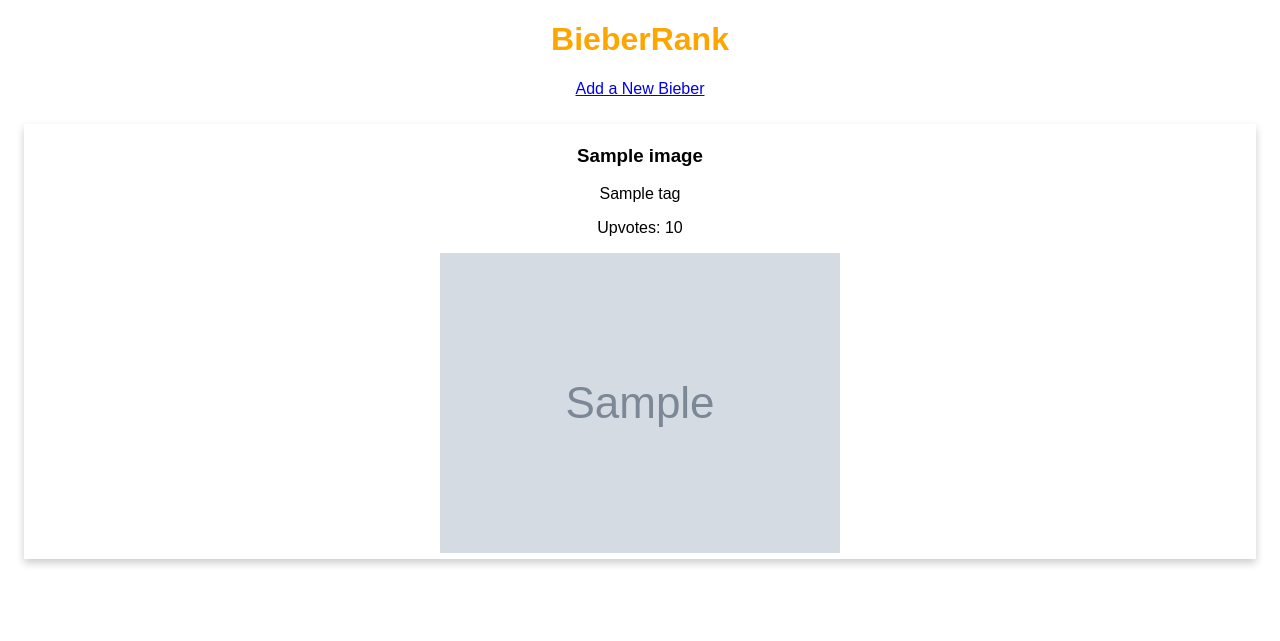
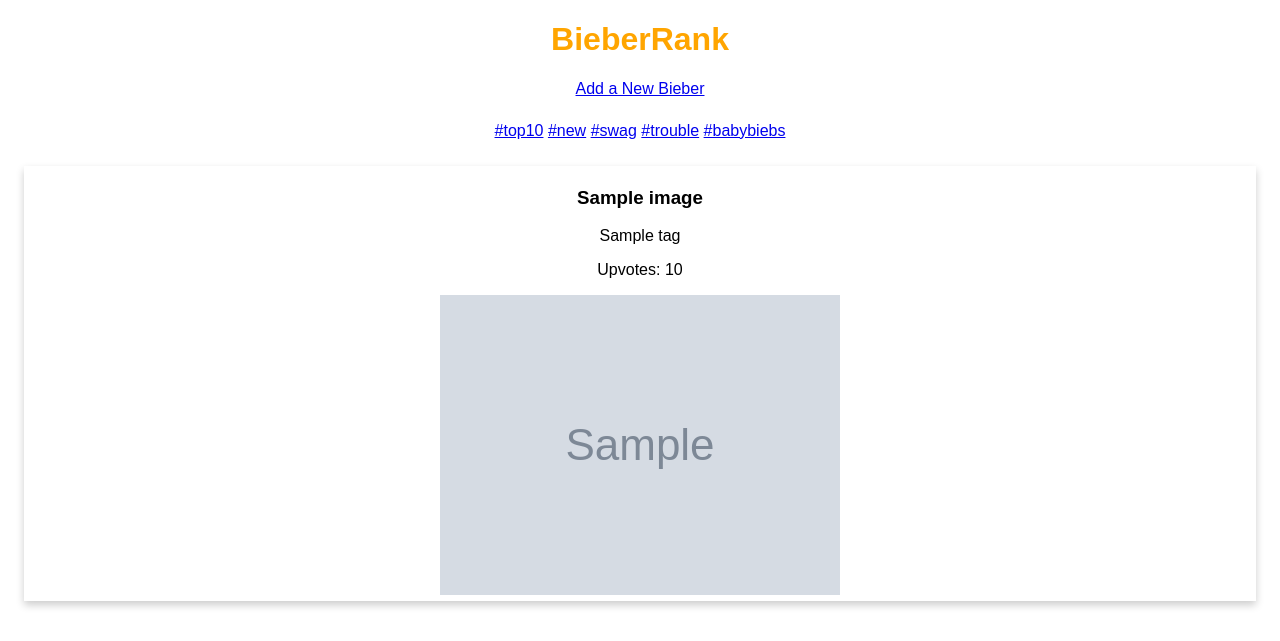
Before and after one commit to kmerrill27/bieberrank, a Python web app: template templates/index.html in a window 1280 px wide. Shown: the top 641 px of the page. Run offline with Jinja, Linux system fonts and the light colour scheme; the template is opened without the code that fills it: most values are stand-ins (such as "Sample title", 1, 10 or a date in 2020); grey boxes marked "Sample" are stand-in pictures; some libraries are stand-ins or nearby versions.

Commit message:
fix hacks

```diff
--- a/js/main.js
+++ b/js/main.js
@@ -2,6 +2,14 @@ function upvote(div) {
   title = $(div).find("h3").text();
   $.post("/upvote", data={ "title": title },
     function(d) {
-        window.location.reload();
+        // Since Datastore has some latency registering
+        // the update, artificially increase the vote
+        // count on the frontend. When the user next
+        // refreshes the page, the actual count - as
+        // read from Datastore - will appear.
+        vote_text = $(div).find(".upvotes").text();
+        vote_components = vote_text.split(" ");
+        votes = parseInt(vote_components[1]) + 1;
+        $(div).find(".upvotes").text(vote_components[0] + " " + votes);
       });
 }
--- a/main.py
+++ b/main.py
@@ -18,6 +18,7 @@ import jinja2
 import os
 import webapp2
 import time
+from google.appengine.ext import ndb
 
 import models
 
@@ -46,8 +47,6 @@ class AddBieberHandler(webapp2.RequestHandler):
 
         models.new_image(title, image_url, tags)
 
-        # HACK. Give Datastore some time to catch up!
-        time.sleep(1)
         self.redirect('/')
 
 
@@ -56,10 +55,7 @@ class UpvoteHandler(webapp2.RequestHandler):
 
     def post(self):
         title = self.request.get('title')
-        print title
         updated_entity = models.upvote(title)
-        # HACK. Give Datastore some time to catch up!
-        time.sleep(1)
 
 
 class MainHandler(webapp2.RequestHandler):
--- a/models.py
+++ b/models.py
@@ -25,7 +25,7 @@ def get_top_ten():
 def get_recent():
   """Fetches all GIFs posted in the past hour."""
   one_hour_ago = datetime.datetime.now() - datetime.timedelta(hours=1)
-  query = BieberImage.query(BieberImage.time_posted >= one_hour_ago)
+  query = BieberImage.query(BieberImage.time_posted > one_hour_ago)
   return query.fetch(limit=10)
 
 def get_by_tag(tag):
--- a/static/main.css
+++ b/static/main.css
@@ -8,7 +8,7 @@ h1 {
   text-align: center;
 }
 
-#heading {
+.heading {
   margin-bottom: 24px;
 }
 
--- a/templates/index.html
+++ b/templates/index.html
@@ -7,9 +7,18 @@
         <script src="scripts/main.js"></script>
     </head>
     <body>
-        <div id="heading">
-          <h1>BieberRank</h1>
-          <a href="/add">Add a New Bieber</a>
+        <div class="heading">
+          <div class="heading">
+            <h1>BieberRank</h1>
+            <a href="/add">Add a New Bieber</a>
+          </div>
+          <div>
+            <a href="/">#top10</a>
+            <a href="?filter=recent">#new</a>
+            <a href="?filter=swag">#swag</a>
+            <a href="?filter=trouble">#trouble</a>
+            <a href="?filter=babybiebs">#babybiebs</a>
+          </div>
         </div>
 
         {% for image in images %}
@@ -24,7 +33,7 @@
                 </p>
                 {% endif %}
               {% if image.votes %}
-                <p>Upvotes: {{ image.votes }}</p>
+                <p class="upvotes">Upvotes: {{ image.votes }}</p>
               {% endif %}
               <img src={{ image.image_url }}>
             </div>
```
Also changed, not shown: 2 other files.
